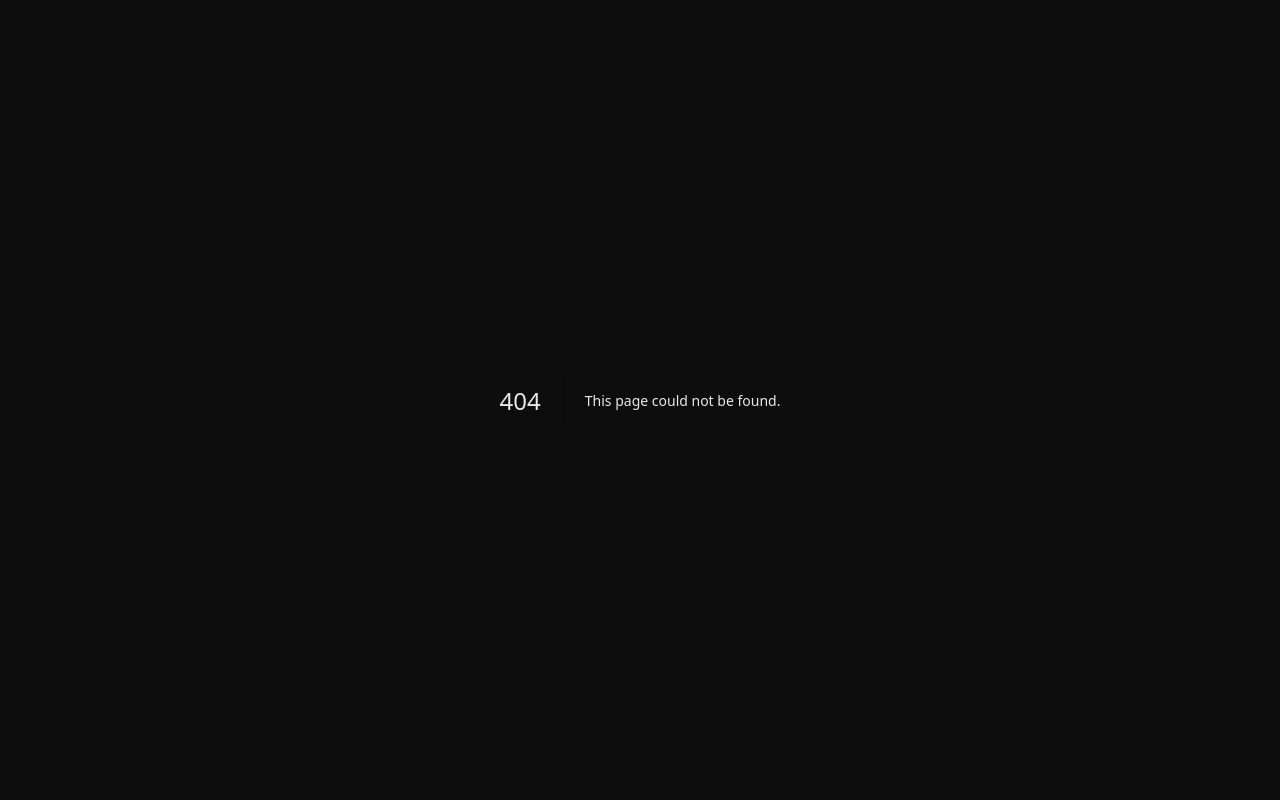
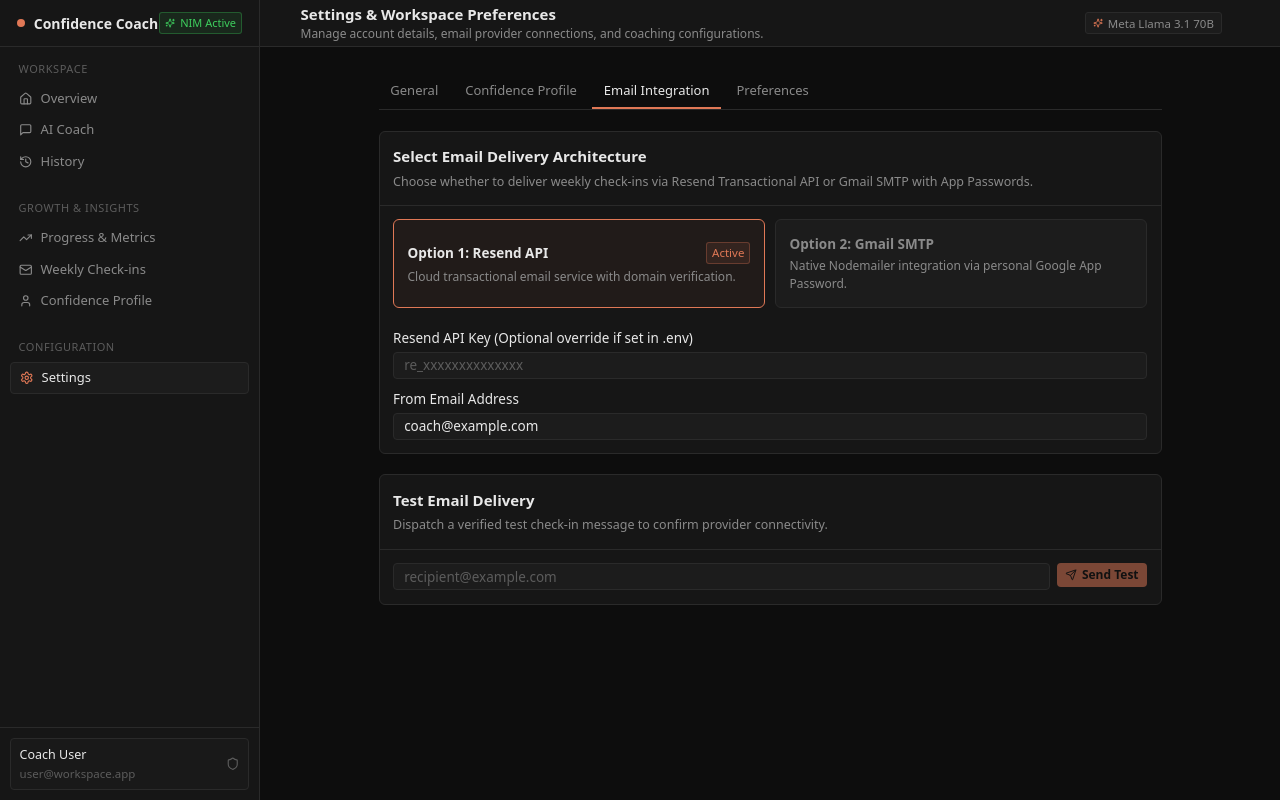
Before and after one commit to girishlade111/Elevra, a Next.js app: page /app/settings/email in a window 1280 px wide. Before the commit this address had no page. Built offline with nearby package versions, Linux system fonts and the light colour scheme; no server answers.

Commit message:
feat(settings): add email configuration sub-route

```diff
--- /dev/null
+++ b/src/app/(app)/app/settings/email/page.tsx
@@ -0,0 +1,186 @@
+"use client";
+
+import * as React from "react";
+import { Mail, Check, AlertCircle, Send } from "lucide-react";
+import { Card, CardHeader, CardTitle, CardDescription, CardContent, CardFooter } from "@/components/ui/card";
+import { Input } from "@/components/ui/input";
+import { Button } from "@/components/ui/button";
+import { Badge } from "@/components/ui/badge";
+import { DenseRow } from "@/components/ui/dense-row";
+
+export default function EmailSettingsPage() {
+  const [provider, setProvider] = React.useState<"resend" | "gmail_smtp">("resend");
+  const [resendApiKey, setResendApiKey] = React.useState("");
+  const [resendFromEmail, setResendFromEmail] = React.useState("coach@example.com");
+  const [gmailUser, setGmailUser] = React.useState("");
+  const [gmailPass, setGmailPass] = React.useState("");
+  const [testEmail, setTestEmail] = React.useState("");
+  const [testStatus, setTestStatus] = React.useState<string | null>(null);
+  const [testing, setTesting] = React.useState(false);
+
+  const handleTestDispatch = async () => {
+    if (!testEmail) return;
+    setTesting(true);
+    setTestStatus(null);
+
+    try {
+      const res = await fetch("/api/email/test", {
+        method: "POST",
+        headers: { "Content-Type": "application/json" },
+        body: JSON.stringify({ recipientEmail: testEmail, provider }),
+      });
+
+      const json = await res.json();
+      if (json.success) {
+        setTestStatus("Success: Test briefing delivered!");
+      } else {
+        setTestStatus(`Failed: ${json.error?.message || "Check credentials in .env"}`);
+      }
+    } catch (e) {
+      setTestStatus("Error: Failed to connect to email endpoint");
+    } finally {
+      setTesting(false);
+    }
+  };
+
+  return (
+    <div className="space-y-6">
+      {/* Provider Selector */}
+      <Card className="bg-panel border-border">
+        <CardHeader>
+          <CardTitle className="text-[15px]">Select Email Delivery Architecture</CardTitle>
+          <CardDescription className="text-[12.5px] mt-1">
+            Choose whether to deliver weekly check-ins via Resend Transactional API or Gmail SMTP with App Passwords.
+          </CardDescription>
+        </CardHeader>
+        <CardContent className="space-y-4">
+          <div className="grid grid-cols-1 sm:grid-cols-2 gap-3">
+            <button
+              type="button"
+              onClick={() => setProvider("resend")}
+              className={`p-4 rounded-[6px] border text-left transition-colors ${
+                provider === "resend"
+                  ? "border-accent bg-accent/5 text-text-primary"
+                  : "border-border bg-surface-secondary text-text-secondary hover:text-text-primary"
+              }`}
+            >
+              <div className="flex items-center justify-between">
+                <span className="font-semibold text-[13.5px]">Option 1: Resend API</span>
+                {provider === "resend" && <Badge variant="accent">Active</Badge>}
+              </div>
+              <p className="text-[12px] text-text-secondary mt-1">
+                Cloud transactional email service with domain verification.
+              </p>
+            </button>
+
+            <button
+              type="button"
+              onClick={() => setProvider("gmail_smtp")}
+              className={`p-4 rounded-[6px] border text-left transition-colors ${
+                provider === "gmail_smtp"
+                  ? "border-accent bg-accent/5 text-text-primary"
+                  : "border-border bg-surface-secondary text-text-secondary hover:text-text-primary"
+              }`}
+            >
+              <div className="flex items-center justify-between">
+                <span className="font-semibold text-[13.5px]">Option 2: Gmail SMTP</span>
+                {provider === "gmail_smtp" && <Badge variant="accent">Active</Badge>}
+              </div>
+              <p className="text-[12px] text-text-secondary mt-1">
+                Native Nodemailer integration via personal Google App Password.
+              </p>
+            </button>
+          </div>
+
+          {/* Provider Specific Inputs */}
+          {provider === "resend" ? (
+            <div className="space-y-3 pt-2">
+              <div>
+                <label className="block text-[13.5px] font-medium text-text-primary mb-1">
+                  Resend API Key (Optional override if set in .env)
+                </label>
+                <Input
+                  type="password"
+                  placeholder="re_xxxxxxxxxxxxxx"
+                  value={resendApiKey}
+                  onChange={(e) => setResendApiKey(e.target.value)}
+                />
+              </div>
+              <div>
+                <label className="block text-[13.5px] font-medium text-text-primary mb-1">
+                  From Email Address
+                </label>
+                <Input
+                  type="email"
+                  value={resendFromEmail}
+                  onChange={(e) => setResendFromEmail(e.target.value)}
+                />
+              </div>
+            </div>
+          ) : (
+            <div className="space-y-3 pt-2">
+              <div>
+                <label className="block text-[13.5px] font-medium text-text-primary mb-1">
+                  Gmail User Email
+                </label>
+                <Input
+                  type="email"
+                  placeholder="you@gmail.com"
+                  value={gmailUser}
+                  onChange={(e) => setGmailUser(e.target.value)}
+                />
+              </div>
+              <div>
+                <label className="block text-[13.5px] font-medium text-text-primary mb-1">
+                  16-Character Google App Password
+                </label>
+                <Input
+                  type="password"
+                  placeholder="xxxx xxxx xxxx xxxx"
+                  value={gmailPass}
+                  onChange={(e) => setGmailPass(e.target.value)}
+                />
+              </div>
+            </div>
+          )}
+        </CardContent>
+      </Card>
+
+      {/* Test Email Dispatch Panel */}
+      <Card className="bg-panel border-border">
+        <CardHeader>
+          <CardTitle className="text-[15px]">Test Email Delivery</CardTitle>
+          <CardDescription className="text-[12.5px] mt-1">
+            Dispatch a verified test check-in message to confirm provider connectivity.
+          </CardDescription>
+        </CardHeader>
+        <CardContent className="space-y-3">
+          <div className="flex gap-2">
+            <Input
+              type="email"
+              placeholder="recipient@example.com"
+              value={testEmail}
+              onChange={(e) => setTestEmail(e.target.value)}
+              className="flex-1"
+            />
+            <Button
+              onClick={handleTestDispatch}
+              disabled={testing || !testEmail}
+              size="sm"
+              className="flex items-center gap-1.5"
+            >
+              <Send className="h-3.5 w-3.5" />
+              <span>{testing ? "Sending..." : "Send Test"}</span>
+            </Button>
+          </div>
+
+          {testStatus && (
+            <div className="p-2.5 rounded-[4px] border border-border bg-surface-secondary text-[12.5px] text-text-primary">
+              {testStatus}
+            </div>
+          )}
+        </CardContent>
+      </Card>
+    </div>
+  );
+}
```
